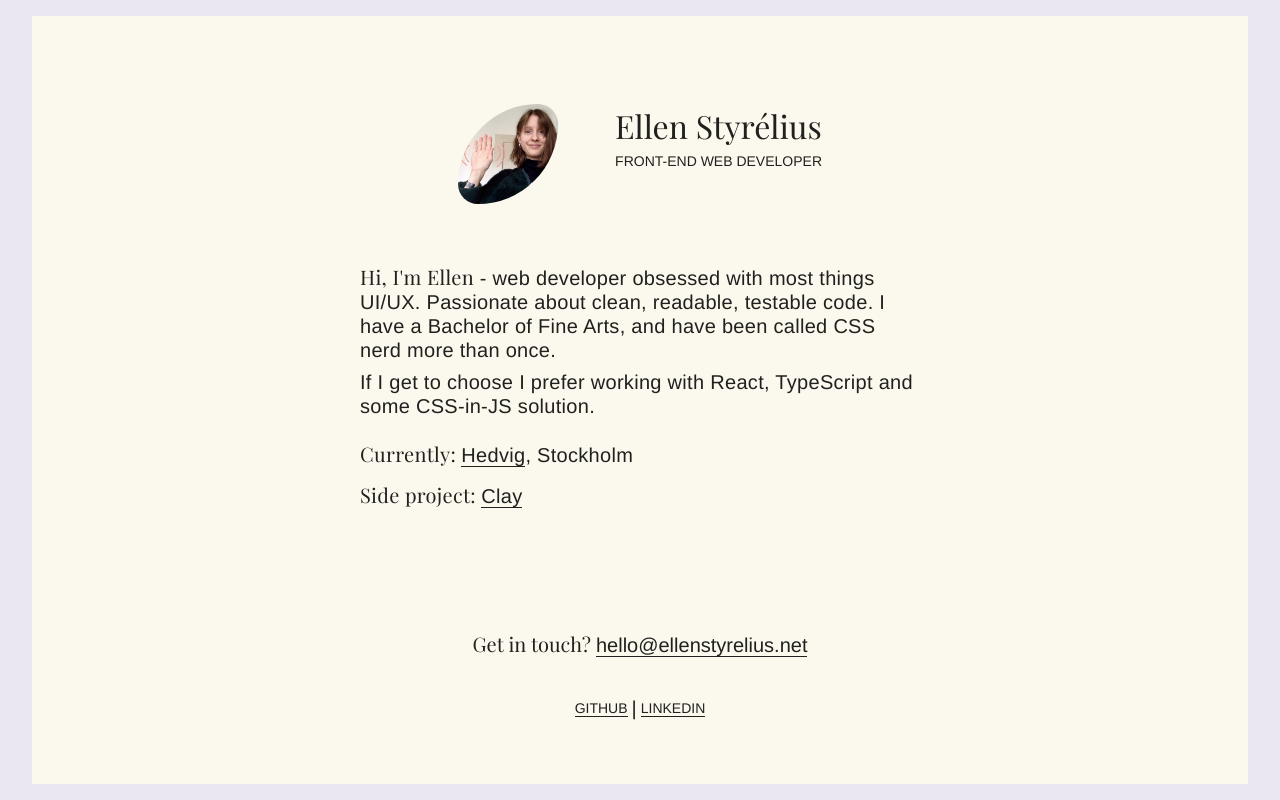
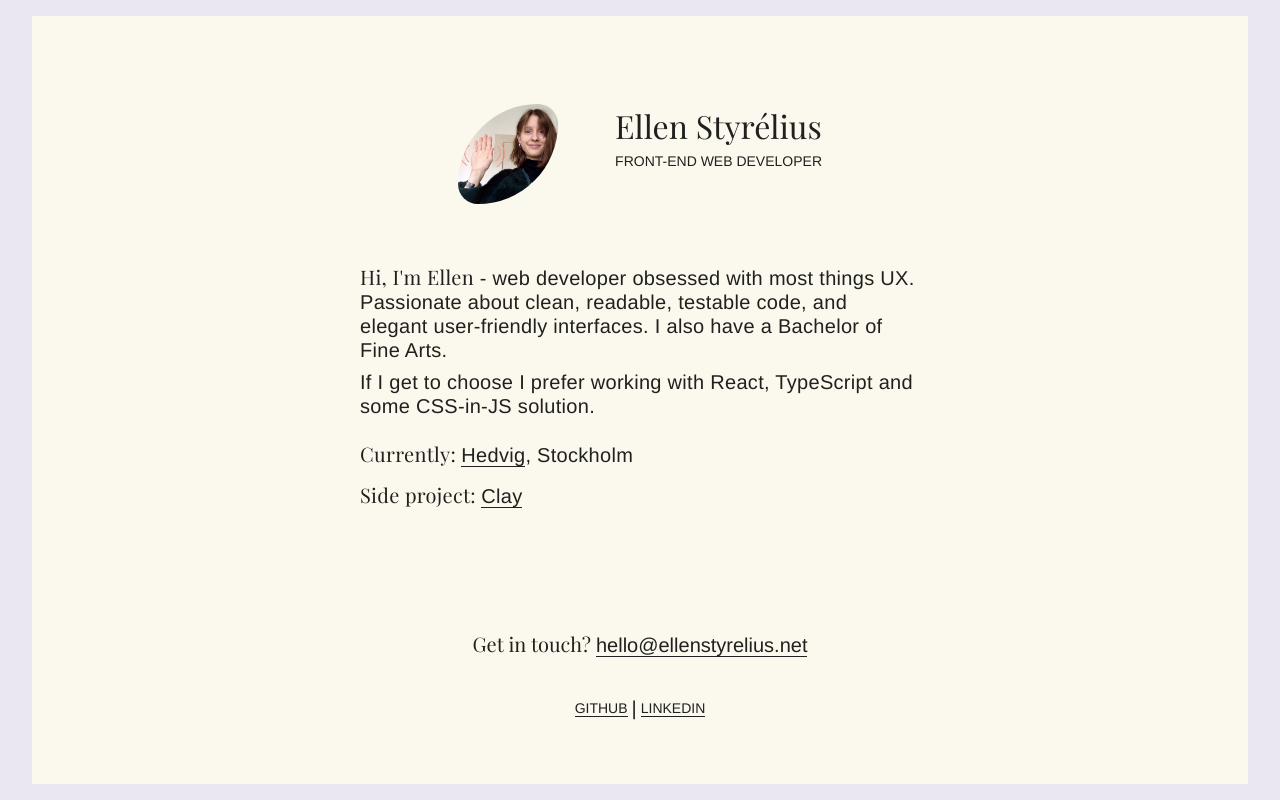
Before and after one commit to styrelius/about-me, a React (Create React App) app: page / in a window 1280 px wide. Built offline with nearby package versions, Linux system fonts and the light colour scheme.

Commit message:
Edit presentation text

```diff
--- a/src/components/presentation.jsx
+++ b/src/components/presentation.jsx
@@ -41,9 +41,9 @@ export function Presentation() {
   return (
     <Container>
       <PresentationText>
-        <FirstWords>Hi, I'm Ellen</FirstWords> - web developer obsessed with most things UI/UX.
-        Passionate about clean, readable, testable code. I have a Bachelor of Fine Arts, and have
-        been called CSS nerd more than once.
+        <FirstWords>Hi, I'm Ellen</FirstWords> - web developer obsessed with most things UX.
+        Passionate about clean, readable, testable code, and elegant user-friendly interfaces. I
+        also have a Bachelor of Fine Arts.
         <PresentationText>
           If I get to choose I prefer working with React, TypeScript and some CSS-in-JS solution.
         </PresentationText>
```
